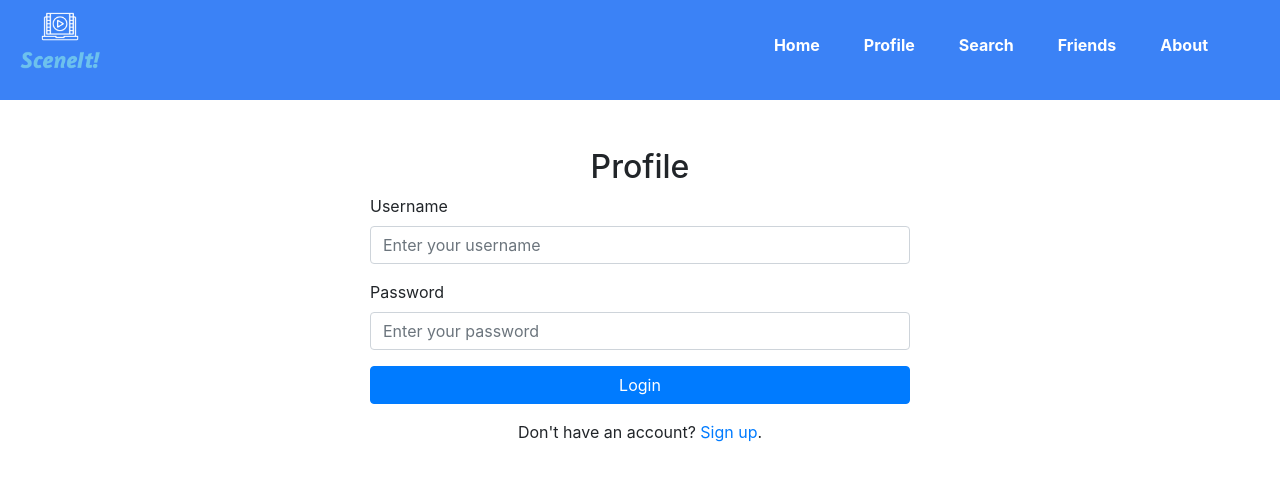
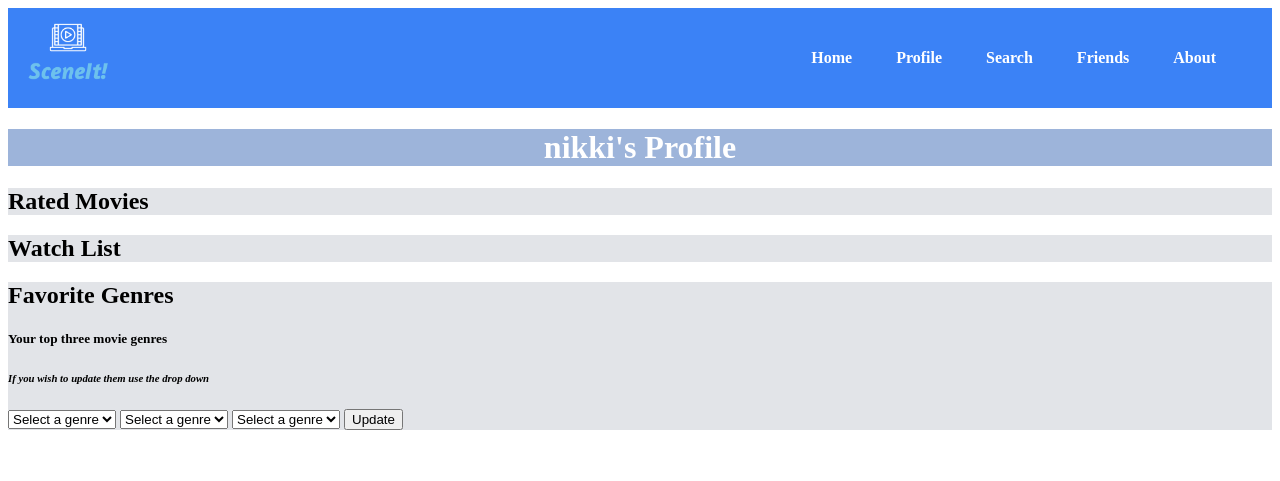
Before and after one commit to AllisonBriggs/Group-6-Movie-Recommender, a Flask app: page /profile in a window 1280 px wide. Shown: the top 481 px of the page. Run offline with Flask 3, Linux system fonts and the light colour scheme; a user stored in the database is signed in; some libraries are stand-ins or nearby versions.

Commit message:
Saving local changes before pulling

```diff
--- a/backend/app.py
+++ b/backend/app.py
@@ -85,7 +85,7 @@ def dashboard():
     movies = Movie.query.all()  # Fetch all movies from the database
     print("Movies in DB:", movies)  # Debugging: Check if movies exist
 
-    return render_template("dashboard.html", movies=movies, username=session.get("user_id"))
+    return render_template("dashboard.html", movies=movies, username=g.user.username)
 # Acount Route
 @app.route("/profile")
 def profile():
@@ -93,7 +93,7 @@ def profile():
         flash("Please log in first!", "warning")
         return redirect(url_for("login"))
 
-    return render_template("profile.html")
+    return render_template("profile.html", username=g.user.username)
 
 # Movie Details
 @app.route("/movie/<int:movie_id>")
--- a/backend/static/style.css
+++ b/backend/static/style.css
@@ -59,3 +59,18 @@ header {
   color: #d1d5db;
   text-decoration: underline;
 }
+
+.profile_header {
+  text-align: center;
+  color: #ffffff;
+  background-color: #9db4da;
+
+}
+
+.prof_movie_display{
+  background-color: #d1d5dba2;
+}
+
+.prof_genres{
+  background-color: #d1d5dba2;
+}
--- a/backend/templates/layout.html
+++ b/backend/templates/layout.html
@@ -8,10 +8,12 @@
 <header>
   <div class="nav-container">
       <div class="logo-container">
+        <a href="{{ url_for('dashboard') }}">
           <img src="{{ url_for('static', filename='logo4.png') }}" alt="SceneIt Logo" class="logo">
+        </a>
       </div>
       <nav class="topnav">
-          <a href="#home">Home</a>
+          <a href="{{ url_for('dashboard') }}">Home</a>
           <a href="{{ url_for('profile') }}">Profile</a>
           <a href="#search">Search</a>
           <a href="#friends">Friends</a>
--- a/backend/templates/profile.html
+++ b/backend/templates/profile.html
@@ -1,53 +1,122 @@
 {% extends "layout.html" %}
-{% block title %}Account{% endblock %}
+{% block title %}Profile{% endblock %}
 {% block body %}
 <head>
     <meta charset="UTF-8">
     <title>SceneIt - Profile</title>
-    <link href="https://stackpath.bootstrapcdn.com/bootstrap/4.5.2/css/bootstrap.min.css" rel="stylesheet">
 </head>
 <body>
-    <div class="container">
-        <div class="row justify-content-center">
-            <div class="col-md-6">
-                <h2 class="mt-5 text-center">Profile</h2>
+   <h1 class="profile_header">{{ username }}'s Profile</h1>
+   <div class="prof_movie_display">
+        <h2>Rated Movies</h2>
+        <!--Display the user's rated movies-->
+   </div>
+    <div class="prof_movie_display">
+        <h2>Watch List</h2>
+        <!--Display the user's watch list movies-->
+    </div>
+    <div class="prof_genres">
+        <h2>Favorite Genres</h2>
+        <h5>Your top three movie genres</h5>
+        <h6><i>If you wish to update them use the drop down</i></h6>
+        <!--Display the favorite Genres-->
+        <!--Option to change genres-->
+        <div class="genre_dropdown">
+            <select name="genre1" id="genre1">
+                <option value="" disabled selected>Select a genre</option>
+                <option value="action">Action</option>
+                <option value="adult">Adult</option>
+                <option value="adventure">Adventure</option>
+                <option value="animation">Animation</option>
+                <option value="biography">Biography</option>
+                <option value="comedy">Comedy</option>
+                <option value="crime">Crime</option>
+                <option value="documentary">Documentary</option>
+                <option value="drama">Drama</option>
+                <option value="family">Family</option>
+                <option value="fantasy">Fantasy</option>
+                <option value="film-noir">Film Noir</option>
+                <option value="game-show">Game Show</option>
+                <option value="history">History</option>
+                <option value="horror">Horror</option>
+                <option value="musical">Musical</option>
+                <option value="music">Music</option>
+                <option value="mystery">Mystery</option>
+                <option value="news">News</option>
+                <option value="reality-tv">Reality-TV</option>
+                <option value="romance">Romance</option>
+                <option value="sci-fi">Sci-Fi</option>
+                <option value="short">Short</option>
+                <option value="sport">Sport</option>
+                <option value="talk-show">Talk-Show</option>
+                <option value="thriller">Thriller</option>
+                <option value="war">War</option>
+                <option value="western">Western</option>
+            </select>
+            <select name="genre2" id="genre2">
+                <option value="" disabled selected>Select a genre</option>
+                <option value="action">Action</option>
+                <option value="adult">Adult</option>
+                <option value="adventure">Adventure</option>
+                <option value="animation">Animation</option>
+                <option value="biography">Biography</option>
+                <option value="comedy">Comedy</option>
+                <option value="crime">Crime</option>
+                <option value="documentary">Documentary</option>
+                <option value="drama">Drama</option>
+                <option value="family">Family</option>
+                <option value="fantasy">Fantasy</option>
+                <option value="film-noir">Film Noir</option>
+                <option value="game-show">Game Show</option>
+                <option value="history">History</option>
+                <option value="horror">Horror</option>
+                <option value="musical">Musical</option>
+                <option value="music">Music</option>
+                <option value="mystery">Mystery</option>
+                <option value="news">News</option>
+                <option value="reality-tv">Reality-TV</option>
+                <option value="romance">Romance</option>
+                <option value="sci-fi">Sci-Fi</option>
+                <option value="short">Short</option>
+                <option value="sport">Sport</option>
+                <option value="talk-show">Talk-Show</option>
+                <option value="thriller">Thriller</option>
+                <option value="war">War</option>
+                <option value="western">Western</option>
+            </select>
+            <select name="genre3" id="genre3">
+                <option value="" disabled selected>Select a genre</option>
+                <option value="action">Action</option>
+                <option value="adult">Adult</option>
+                <option value="adventure">Adventure</option>
+                <option value="animation">Animation</option>
+                <option value="biography">Biography</option>
+                <option value="comedy">Comedy</option>
+                <option value="crime">Crime</option>
+                <option value="documentary">Documentary</option>
+                <option value="drama">Drama</option>
+                <option value="family">Family</option>
+                <option value="fantasy">Fantasy</option>
+                <option value="film-noir">Film Noir</option>
+                <option value="game-show">Game Show</option>
+                <option value="history">History</option>
+                <option value="horror">Horror</option>
+                <option value="musical">Musical</option>
+                <option value="music">Music</option>
+                <option value="mystery">Mystery</option>
+                <option value="news">News</option>
+                <option value="reality-tv">Reality-TV</option>
+                <option value="romance">Romance</option>
+                <option value="sci-fi">Sci-Fi</option>
+                <option value="short">Short</option>
+                <option value="sport">Sport</option>
+                <option value="talk-show">Talk-Show</option>
+                <option value="thriller">Thriller</option>
+                <option value="war">War</option>
+                <option value="western">Western</option>
+            </select>
+            <button type="submit">Update</button>
+        </div>
 
-                <!-- Flash messages for errors or success -->
-                {% with messages = get_flashed_messages(with_categories=true) %}
-                    {% if messages %}
-                        {% for category, message in messages %}
-                            <div class="alert alert-{{ category }}">{{ message }}</div>
-                        {% endfor %}
-                    {% endif %}
-                {% endwith %}
-
-                <!-- Login form -->
-                <form action="{{ url_for('login') }}" method="post">
-                    <div class="form-group">
-                        <label for="username">Username</label>
-                        <input type="text" class="form-control" id="username" name="username" required placeholder="Enter your username">
-                    </div>
-
-                    <div class="form-group">
-                        <label for="password">Password</label>
-                        <input type="password" class="form-control" id="password" name="password" required placeholder="Enter your password">
-                    </div>
-
-                    <button type="submit" class="btn btn-primary btn-block">Login</button>
-                </form>
-
-                <!-- Additional links for user actions -->
-                <div class="mt-3 text-center">
-                    <p>Don't have an account? <a href="{{ url_for('register') }}">Sign up</a>.</p>
-                </div>
-            </div>
-        </div>
     </div>
 {% endblock %}
-
-<!-- Bootstrap and jQuery scripts -->
-<script src="https://code.jquery.com/jquery-3.5.1.min.js"></script>
-<script src="https://cdn.jsdelivr.net/npm/@popperjs/core@2.0.7/dist/umd/popper.min.js"></script>
-<script src="https://stackpath.bootstrapcdn.com/bootstrap/4.5.2/js/bootstrap.min.js"></script>
-</body>
-</html>
```
Also changed, not shown: backend/models.py (+7 -0 lines), backend/instance/movies.db, backend/static/SceneItLogo.png (deleted).
